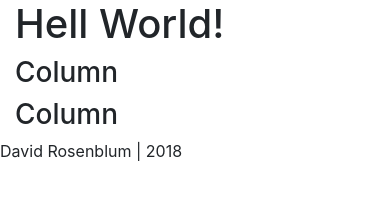
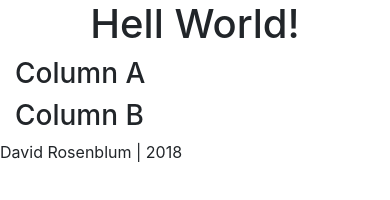
Before and after one commit to davidrosenblum2/davidrosenblum2.github.io, a plain HTML site: page index.html in a window 390 px wide. Drawn offline with nearby package versions, Linux system fonts and the light colour scheme.

Commit message:
grid layout

```diff
--- a/index.html
+++ b/index.html
@@ -6,15 +6,16 @@
 </head>
 <body>
     <div id="wrapper" class="container">
-        <header>
+        <header class="text-center">
                 <h1>Hell World!</h1>
         </header>
         <main class="row">
-            <div class="col-md-6">
-                <h3>Column</h3>
+            <div class="col-md-2"></div>
+            <div class="col-md-5">
+                <h3>Column A</h3>
             </div>
-            <div class="col-md-6">
-                <h3>Column</h3>
+            <div class="col-md-5">
+                <h3>Column B</h3>
             </div>
             <hr>
             <footer>David Rosenblum | 2018</footer>
```
